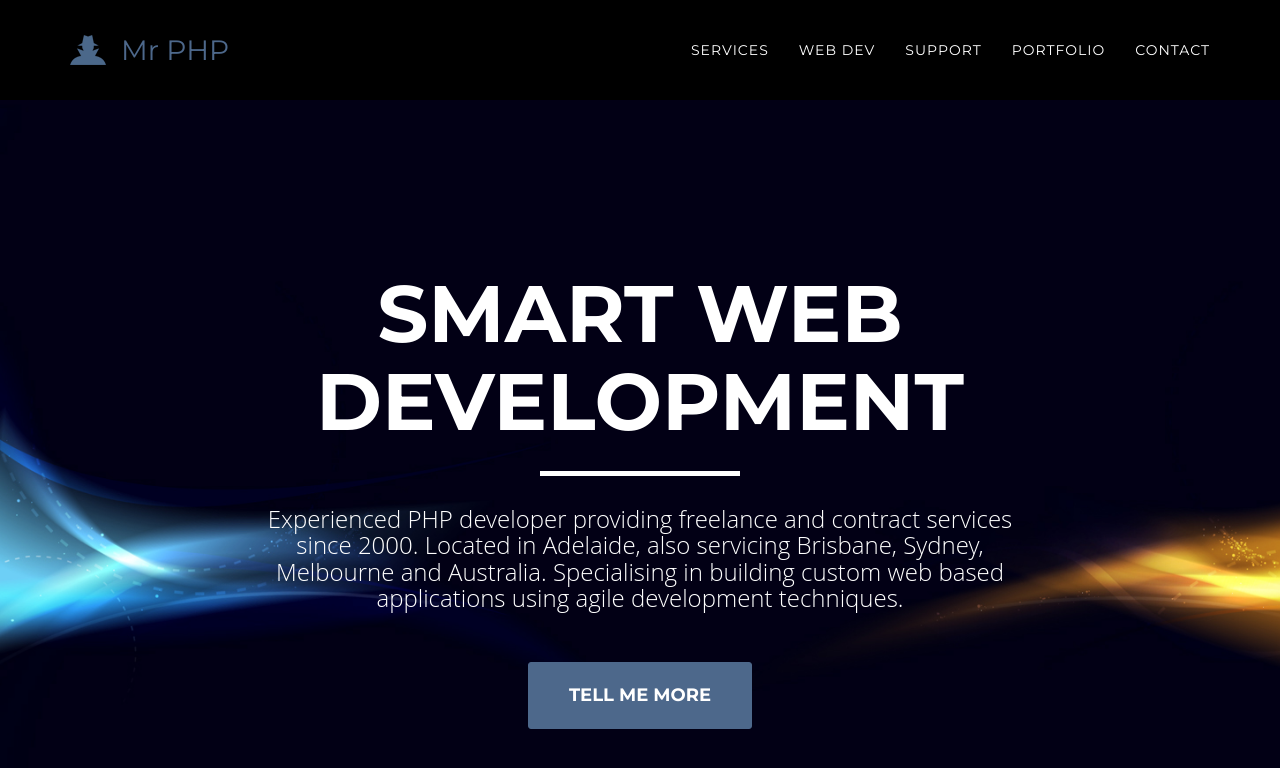
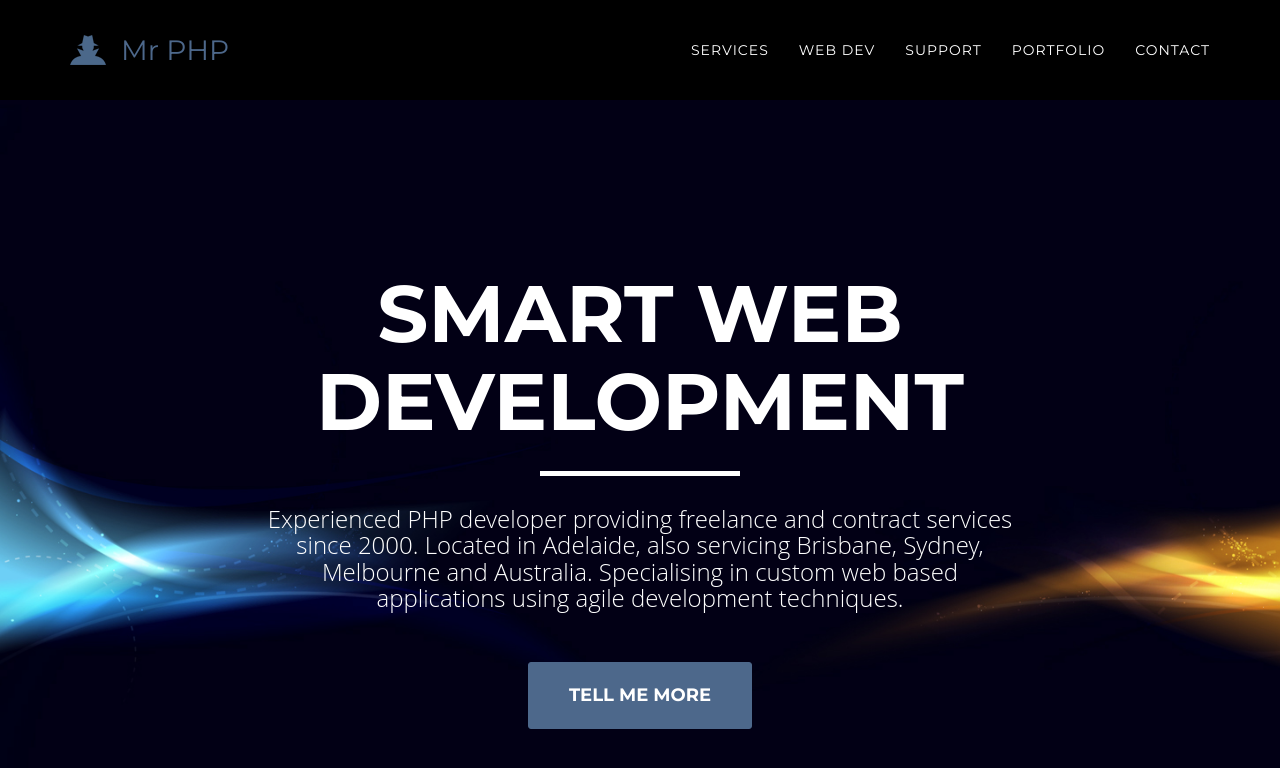
Before and after one commit to mr-php/mr-php.github.io, a Jekyll site: the page built from index.html, in a window 1280 px wide and 900 px high. Shown: the top 768 px of the window. Built offline with Jekyll 4.4.1, drawn with Linux system fonts in a browser that asks for light colours; nearby versions of some CDN libraries; some web fonts are replaced; Markdown is read by kramdown in place of the engine named in the settings.

Commit message:
Update _config.yml

```diff
--- a/_config.yml
+++ b/_config.yml
@@ -11,7 +11,7 @@ abn: 30 551 301 857
 description: >
   Experienced PHP developer providing freelance and contract services since 2000.
   Located in Adelaide, also servicing Brisbane, Sydney, Melbourne and Australia.
-  Specialising in building custom web based applications using agile development techniques.
+  Specialising in custom web based applications using agile development techniques.
 about: >
   Mr PHP was founded by <a href="https://cornernote.github.io/">Brett O'Donnell</a> in 2000, and has been making web software ever since.
 
```
